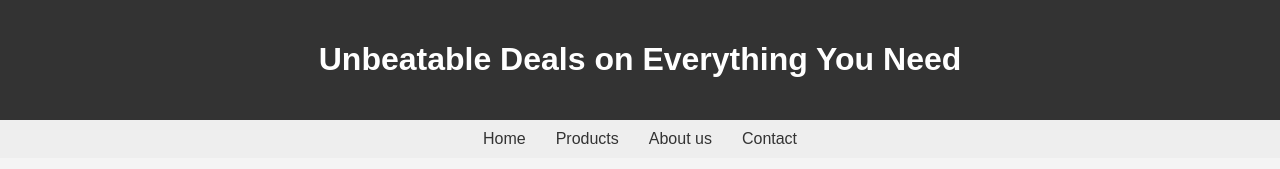
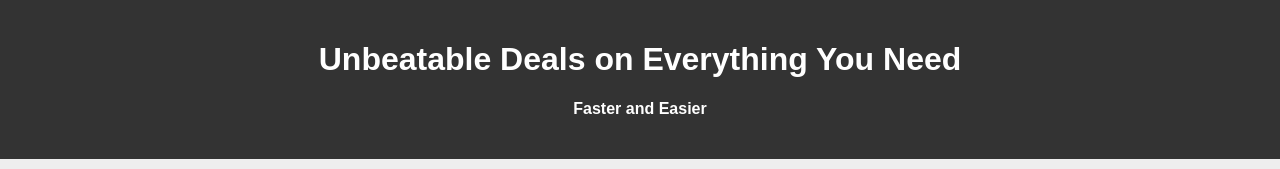
Before and after one commit to vijikalavarkar/shoping, a React (Create React App) app: page / in a window 1280 px wide. Shown: the top 169 px of the page. Built offline with nearby package versions, Linux system fonts and the light colour scheme.

Commit message:
Added a desc below heading

```diff
--- a/src/App.js
+++ b/src/App.js
@@ -5,6 +5,7 @@ function App() {
     <>
       <header>
         <h1>Unbeatable Deals on Everything You Need</h1>
+        <h4>Faster and Easier</h4>
       </header>
 
     <nav>
```
